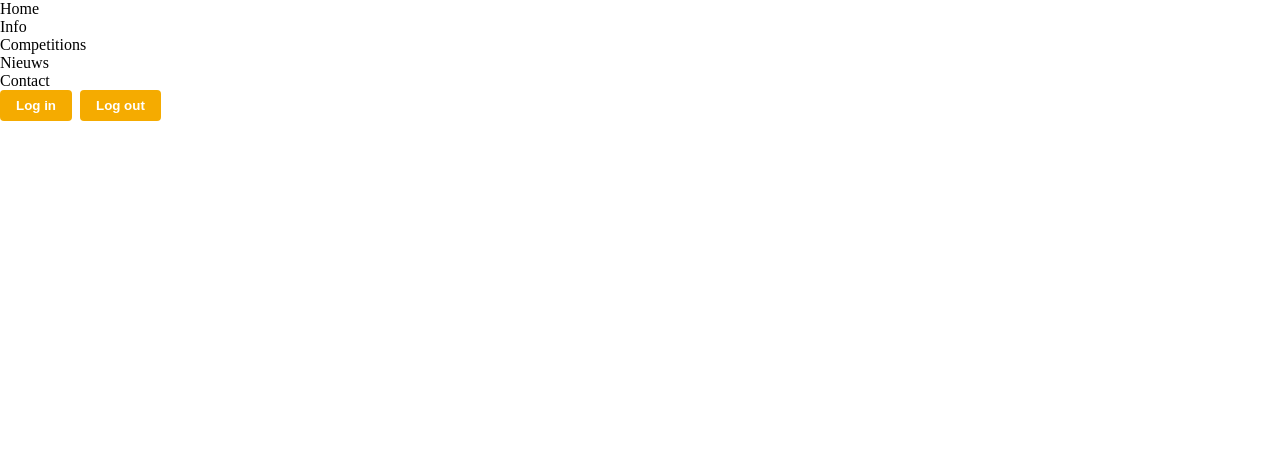
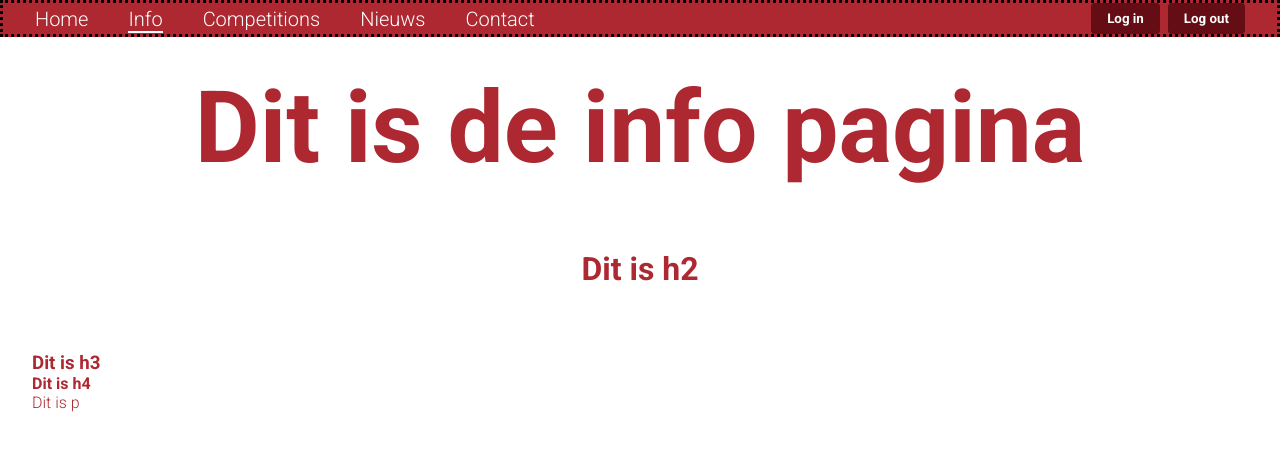
Before and after one commit to Bas-SDR/pinpoint-frontend, a React (Vite) app: page /info in a window 1280 px wide. Shown: the top 450 px of the page. Built offline with nearby package versions, Linux system fonts and the light colour scheme.

Commit message:
added linking of Navbar, some default and early CSS

```diff
--- a/src/App.css
+++ b/src/App.css
@@ -1,9 +1,73 @@
+@import url('https://fonts.googleapis.com/css2?family=Merriweather:ital,opsz,wght@0,18..144,300..900;1,18..144,300..900&family=Roboto:ital,wght@0,100..900;1,100..900&display=swap');
+
+/*////////////////////////
+    1. Global Styles
+////////////////////////*/
+
+/* CSS Reset */
 * {
   box-sizing: border-box;
   margin: 0;
   padding: 0;
 }
 
+/* Global Setup */
+body {
+  font-family: "Roboto", sans-serif;
+  font-optical-sizing: auto;
+  font-weight: 300;
+  font-style: normal;
+  font-variation-settings:
+          "wdth" 100;
+  color: #AD2831;
+}
+
+main {
+  max-width: 1000px;
+  margin: 0 auto;
+}
+
 .content {
   margin: 32px;
 }
+
+/*////////////////////////
+    2. Typography
+////////////////////////*/
+/*Red colors:
+
+Black bean: #250902
+Black bean: #38040E
+Rosewood: #640D14
+Falu red: #800E13
+Auburn: #AD2831
+White: #ffffff
+*/
+
+h1 {
+  font-weight: 700;
+  font-size: 100px;
+}
+
+h2 {
+  font-weight: 700;
+  font-size: 32px;
+  margin: 64px 0;
+}
+
+h1,
+h2 {
+  text-align: center;
+}
+
+input,
+button {
+  font-family: inherit;
+}
+
+a,
+a:link,
+
+a:hover {
+  text-decoration: none;
+}
--- a/src/App.jsx
+++ b/src/App.jsx
@@ -1,5 +1,5 @@
 import './App.css'
-import NavBar from "./components/NavBar.jsx";
+import NavBar from "./components/navBar/NavBar.jsx";
 import {Route, Routes} from "react-router-dom";
 import Profile from "./pages/profilePage/Profile.jsx";
 import SignIn from "./pages/signInPage/SignIn.jsx";
--- a/src/components/NavBar.css
+++ /dev/null
@@ -1,28 +0,0 @@
-nav {
-    background-color: #0d3b66;
-    color: white;
-    display: flex;
-    padding: 0 32px;
-    align-items: center;
-    justify-content: space-between;
-}
-
-nav a,
-nav a:visited,
-nav a:active {
-    color: white;
-}
-
-button + button {
-    margin-left: 8px;
-}
-
-button {
-    border-radius: 4px;
-    border: none;
-    /*color: white;*/
-    padding: 8px 16px;
-    background-color: #f5ab00;
-    color: white;
-    font-weight: bold;
-}
--- a/src/components/NavBar.jsx
+++ /dev/null
@@ -1,38 +0,0 @@
-import './NavBar.css';
-import {useNavigate} from 'react-router-dom'
-
-function NavBar() {
-    const navigate = useNavigate();
-
-
-    return (
-        <>
-            <div className="navbar-outer-box">
-                <ul>
-                    <li>Home</li>
-                    <li>Info</li>
-                    <li>Competitions</li>
-                    <li>Nieuws</li>
-                    <li>Contact</li>
-                </ul>
-                <div>
-                    <button
-                        type="button"
-                        onClick={() => navigate('/signin')}
-                    >
-                        Log in
-                    </button>
-                    <button
-                        type="button"
-                        onClick={() => navigate('/logout')}
-                        //TODO Add logout functionality and navigate to home page after logout
-                    >
-                        Log out
-                    </button>
-                </div>
-            </div>
-        </>
-    );
-}
-
-export default NavBar;
--- /dev/null
+++ b/src/components/navBar/NavBar.css
@@ -0,0 +1,66 @@
+nav a,
+nav a:visited,
+nav a:active {
+    color: #ffffff;
+}
+
+button {
+    border-radius: 4px;
+    border: none;
+    padding: 8px 16px;
+    background-color: #640D14;
+    color: white;
+    font-weight: bold;
+}
+
+button + button {
+    margin-left: 8px;
+}
+
+
+.navbar-outer-box {
+    background-color: #AD2831;
+    display: flex;
+    border: dotted black;
+    flex-direction: row;
+    justify-content: space-between;
+    padding: 0 32px;
+    font-size: 20px;
+    color: white;
+}
+
+.navbar-inner-box {
+    display: flex;
+    justify-content: space-between;
+    flex-basis: 1400px;
+    flex-shrink: 1;
+    flex-grow: 0;
+    align-items: center;
+
+}
+
+.navbar-inner-box ul {
+    display: flex;
+    justify-content: space-evenly;
+    list-style: none;
+    gap: 40px;
+    flex-shrink: 1;
+    flex-grow: 0;
+}
+
+button:hover {
+    cursor: pointer;
+}
+
+button {
+    flex-shrink: 1;
+    flex-grow: 0;
+}
+
+.default-link {
+    border-bottom: 2px solid transparent;
+}
+
+.active-link {
+    border-bottom: 2px solid #ffffff;
+}
--- /dev/null
+++ b/src/components/navBar/NavBar.jsx
@@ -0,0 +1,61 @@
+import './NavBar.css';
+import {useNavigate, NavLink} from 'react-router-dom'
+
+function NavBar() {
+    const navigate = useNavigate();
+
+
+    return (
+        <>
+            <nav className="navbar-outer-box">
+                <div className="navbar-inner-box">
+                    <ul>
+                        <li>
+                            <NavLink to="/"
+                                     className={({isActive}) => isActive === true ? "active-link" : "default-link"}>
+                                Home
+                            </NavLink>
+                        </li>
+                        <li>
+                            <NavLink to="/info"
+                                     className={({isActive}) => isActive === true ? "active-link" : "default-link"}>
+                                Info
+                            </NavLink>
+                        </li>
+                        <li>
+                            <NavLink to="/competitions"
+                                     className={({isActive}) => isActive === true ? "active-link" : "default-link"}>
+                                Competitions
+                            </NavLink>
+                        </li>
+                        <li>
+                            <NavLink to="/news"
+                                     className={({isActive}) => isActive === true ? "active-link" : "default-link"}>Nieuws</NavLink>
+                        </li>
+                        <li>
+                            <NavLink to="/contact"
+                                     className={({isActive}) => isActive === true ? "active-link" : "default-link"}>Contact</NavLink>
+                        </li>
+                    </ul>
+                    <div>
+                        <button
+                            type="button"
+                            onClick={() => navigate('/signin')}
+                        >
+                            Log in
+                        </button>
+                        <button
+                            type="button"
+                            onClick={() => navigate('/logout')}
+                            //TODO Add logout functionality and navigate to home page after logout
+                        >
+                            Log out
+                        </button>
+                    </div>
+                </div>
+            </nav>
+        </>
+    );
+}
+
+export default NavBar;
--- a/src/pages/homePage/Home.jsx
+++ b/src/pages/homePage/Home.jsx
@@ -4,6 +4,10 @@ function Home() {
     return (
         <>
             <h1>Dit is de home pagina</h1>
+            <h2>Dit is h2</h2>
+            <h3>Dit is h3</h3>
+            <h4>Dit is h4</h4>
+            <p>Dit is p</p>
         </>
     );
 }
--- a/src/pages/infoPage/Info.jsx
+++ b/src/pages/infoPage/Info.jsx
@@ -3,7 +3,11 @@ import './Info.css';
 function Info() {
     return (
         <>
-
+            <h1>Dit is de info pagina</h1>
+            <h2>Dit is h2</h2>
+            <h3>Dit is h3</h3>
+            <h4>Dit is h4</h4>
+            <p>Dit is p</p>
         </>
     );
 }
--- a/src/pages/newsPage/News.jsx
+++ b/src/pages/newsPage/News.jsx
@@ -3,7 +3,11 @@ import './News.css';
 function News() {
     return (
         <>
-
+            <h1>Dit is de news pagina</h1>
+            <h2>Dit is h2</h2>
+            <h3>Dit is h3</h3>
+            <h4>Dit is h4</h4>
+            <p>Dit is p</p>
         </>
     );
 }
```
